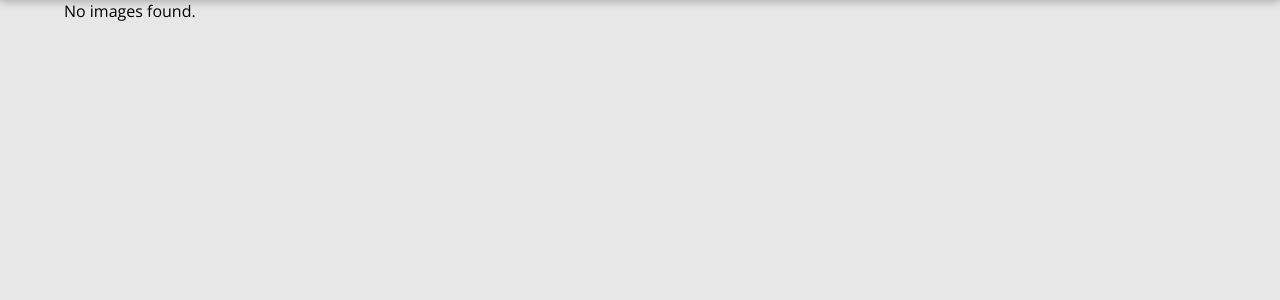
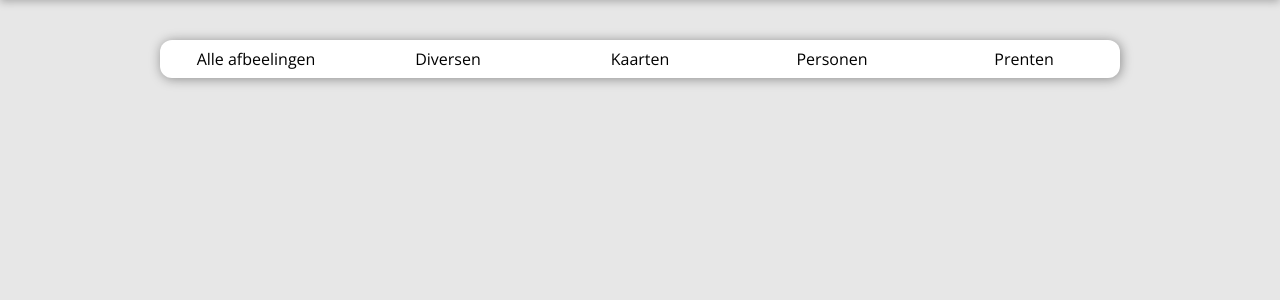
Before and after one commit to gewooniv/eijgenraamnet, a Django app: page /gallery in a window 1280 px wide. Shown: the part 80-380 px from the top of the page. Run offline with Django 5.2, Linux system fonts and the light colour scheme; data that the repository does not hold is empty; some libraries are stand-ins or nearby versions.

Commit message:
added categories on gallery and changed css

```diff
--- a/articles/templates/articles/index.html
+++ b/articles/templates/articles/index.html
@@ -20,7 +20,6 @@
     </section>
 
     <section id='latest-posts'>
-        <h2>De laatste artikelen</h2>
         <ul>
             {% for post in latest_posts %}
                 {% include 'articles/includes/post.html' %}
--- a/articles/templates/articles/posts.html
+++ b/articles/templates/articles/posts.html
@@ -12,7 +12,6 @@
 
 {% block content %}
     <section id='all-posts'>
-        <h2>Alle artikelen</h2>
         <ul>
             {% for post in posts %}
                 {% include 'articles/includes/post.html' %}
--- a/gallery/static/gallery/gallery.css
+++ b/gallery/static/gallery/gallery.css
@@ -1,6 +1,36 @@
 #main-navigation {
   background-color: #005237;
   box-shadow: 0 2px 8px rgba(0, 0, 0, 0.25);
+}
+
+#categories {
+  background-color: white;
+  padding: 0.5rem;
+  border-radius: 12px;
+  width: 60rem;
+  margin: -6rem auto 2rem auto;
+  margin-top: 7.5rem;
+  box-shadow: 1px 1px 12px rgba(0, 0, 0, 0.4);
+}
+
+#categories h2 {
+  text-align: center;
+  font-size: 2rem;
+  color: #2e2e2e;
+  margin: 3rem 0;
+}
+
+#categories ul {
+  list-style: none;
+  margin: 0;
+  padding: 0;
+  display: flex;
+  gap: 1rem;
+}
+
+#categories li {
+  flex: 1;
+  text-align: center;
 }
 
 #gallery {
--- a/gallery/templates/gallery/gallery.html
+++ b/gallery/templates/gallery/gallery.html
@@ -12,6 +12,16 @@
 {% endblock %}
 
 {% block content %}
+    <section id='categories'>
+        <ul>
+            <li><a href"#">Alle afbeelingen</a></li>
+            <li><a href"#">Diversen</a></li>
+            <li><a href"#">Kaarten</a></li>
+            <li><a href"#">Personen</a></li>
+            <li><a href"#">Prenten</a></li>
+        </ul>
+    </section>
+
     <section id="gallery">
         <ul class="picture-gallery">
             {% for picture in pictures %}
@@ -20,8 +30,6 @@
                         <img src="{{ picture.image.url }}" alt="{{ picture.name }}">
                     </a>
                 </li>
-            {% empty %}
-                No images found.
             {% endfor %}
         </ul>
     </section>
--- a/guestbook/static/guestbook/index.css
+++ b/guestbook/static/guestbook/index.css
@@ -22,7 +22,7 @@
 }
 
 #welcome h2 {
-  font-size: 3rem;
+  font-size: 2rem;
   margin: 0 0 0 2rem;
   color: #e4e4e4;
   width: 50rem;
@@ -31,6 +31,7 @@
 #welcome p {
   color: white;
   font-size: 1rem;
+  margin: 0 0 0 2.5rem;
 }
 
 #welcome a {
--- a/guestbook/templates/guestbook/guestbook.html
+++ b/guestbook/templates/guestbook/guestbook.html
@@ -26,7 +26,7 @@
                 <h2>Beheerders</h2>
                     {% for admin in all_admins %}
                         <div>
-                            <p><a href="mailto:{{ admin.email }}">{{ admin.first_name }} {{ admin.last_name }} - {{ admin.title }}</a></p>
+                            <p><a href="mailto:{{ admin.email }}">{{ admin.first_name }} {{ admin.last_name }} - {{ admin.function }}</a></p>
                         </div>
                     {% endfor %}
             </div>
```
